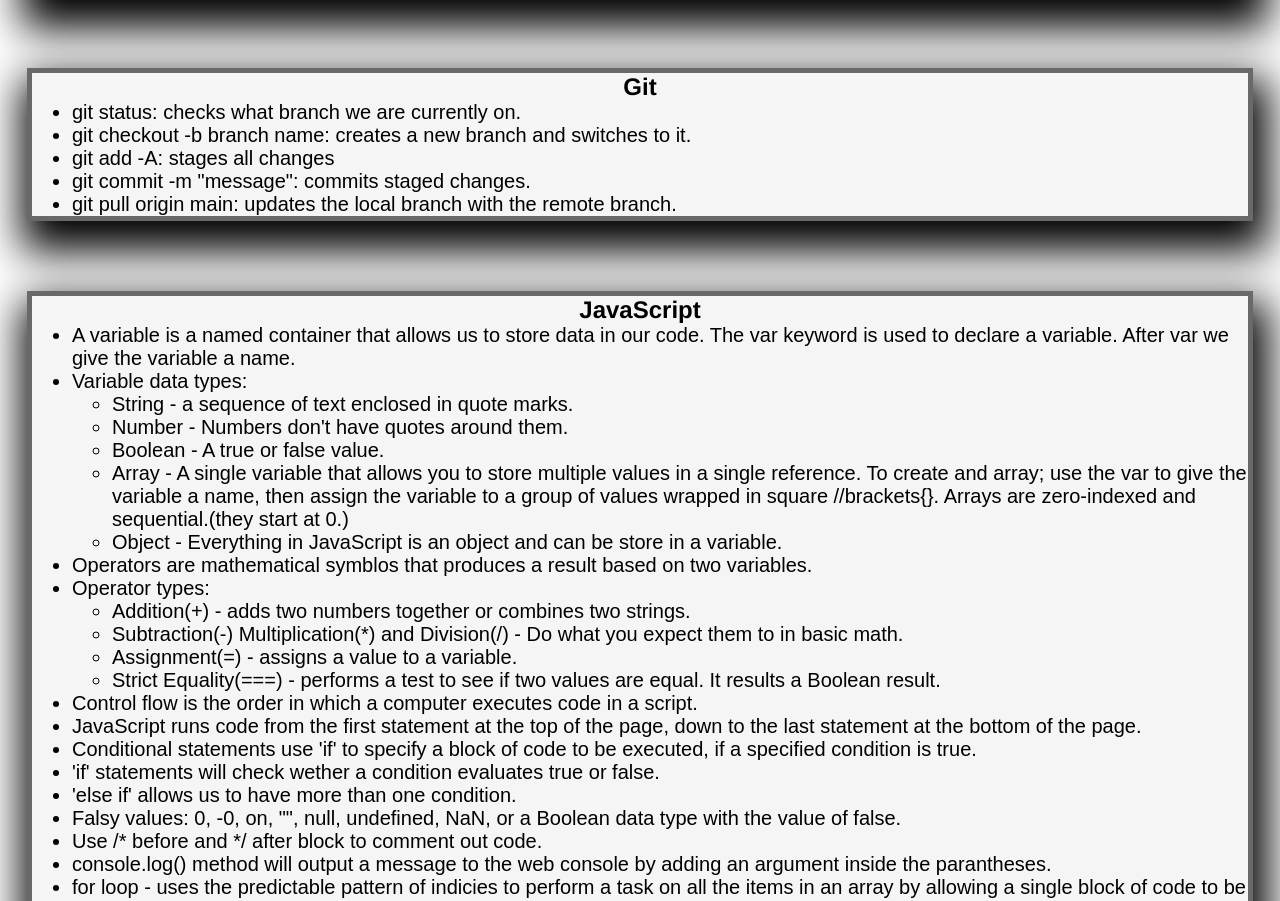
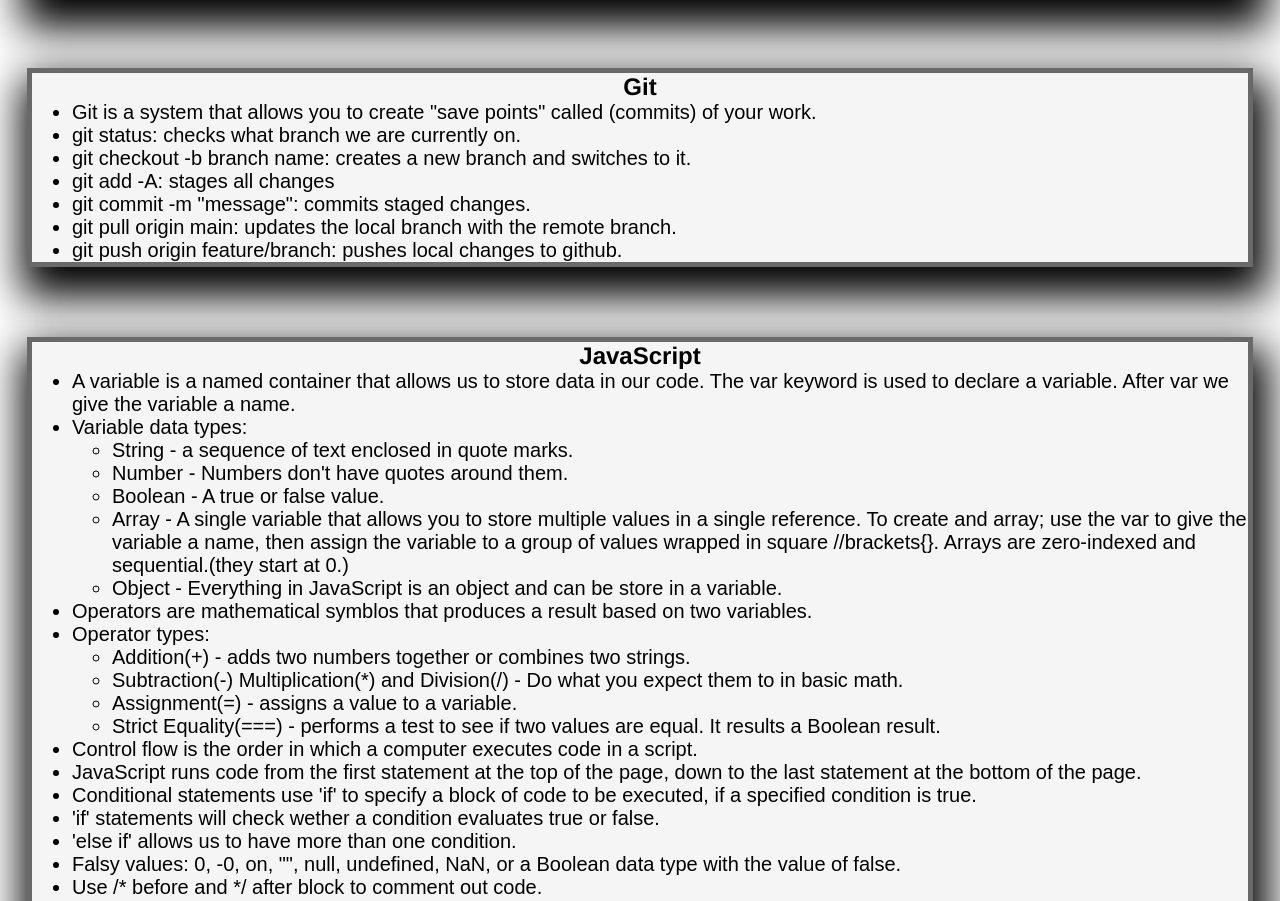
Before and after one commit to jperalta24/pre-work-study-guide, a plain HTML site: page index.html in a window 1280 px wide. Shown: the part 1767-2668 px from the top of the page. Drawn offline with Linux system fonts and the light colour scheme.

Commit message:
new git notes

```diff
--- a/index.html
+++ b/index.html
@@ -107,11 +107,13 @@
         <section class="card" id="git-section">
           <h2>Git</h2>
           <ul>
+            <li>Git is a system that allows you to create "save points" called (commits) of your work.</li>
             <li>git status: checks what branch we are currently on.</li>
             <li>git checkout -b branch name: creates a new branch and switches to it. </li>
             <li>git add -A: stages all changes</li>
             <li>git commit -m "message": commits staged changes.</li>
             <li>git pull origin main: updates the local branch with the remote branch.</li>
+            <li>git push origin feature/branch: pushes local changes to github.</li>
 
             </git>
           </ul>
```
